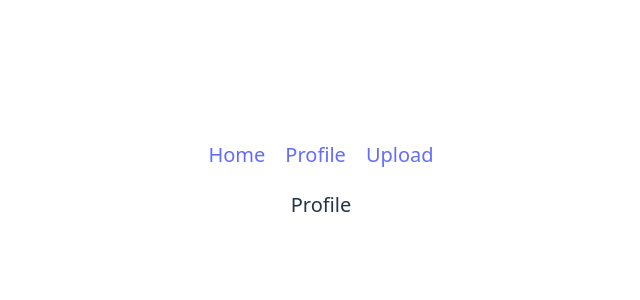
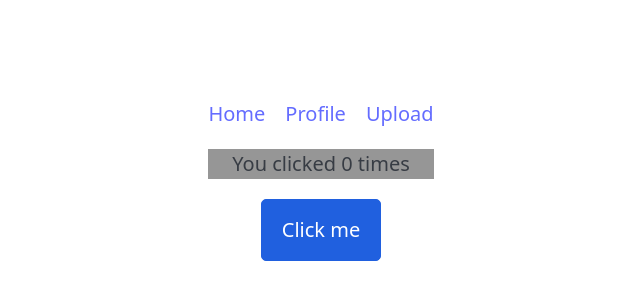
Before and after one commit to irakump/week4-react, a React (Vite) app: page /profile in a window 1280 px wide. Shown: the part 230-530 px from the top of the page, without its empty margins (319-959 px from the left). Built offline with nearby package versions, Linux system fonts and the light colour scheme.

Commit message:
Add HookDemo - feature to change p-element's background color after each click

```diff
--- /dev/null
+++ b/src/components/HookDemo.jsx
@@ -0,0 +1,20 @@
+import { useState, useEffect, useRef } from 'react';
+
+function HookDemo() {
+    const [count, setCount] = useState(0);
+    const testElement = useRef(null);
+
+    useEffect(() => {
+        // Update div element's background color based on count
+        testElement.current?.style.setProperty('background-color', `rgb(${150 + count * 5}, 150, 150)`);
+    }, [count]); // Only re-run the effect if count changes
+
+    return (
+        <div>
+            <p ref={testElement}>You clicked {count} times</p>
+            <button onClick={() => setCount(count + 1)}>Click me</button>
+        </div>
+    );
+}
+
+export default HookDemo;
--- a/src/views/Profile.jsx
+++ b/src/views/Profile.jsx
@@ -1,10 +1,9 @@
-import React from 'react'
-import PropTypes from 'prop-types'
+import HookDemo from '../components/HookDemo'
 
-const Profile = props => {
+const Profile = () => {
   return (
-    <div>Profile</div>
-  )
+    <HookDemo />
+  );
 }
 
 Profile.propTypes = {}
```
